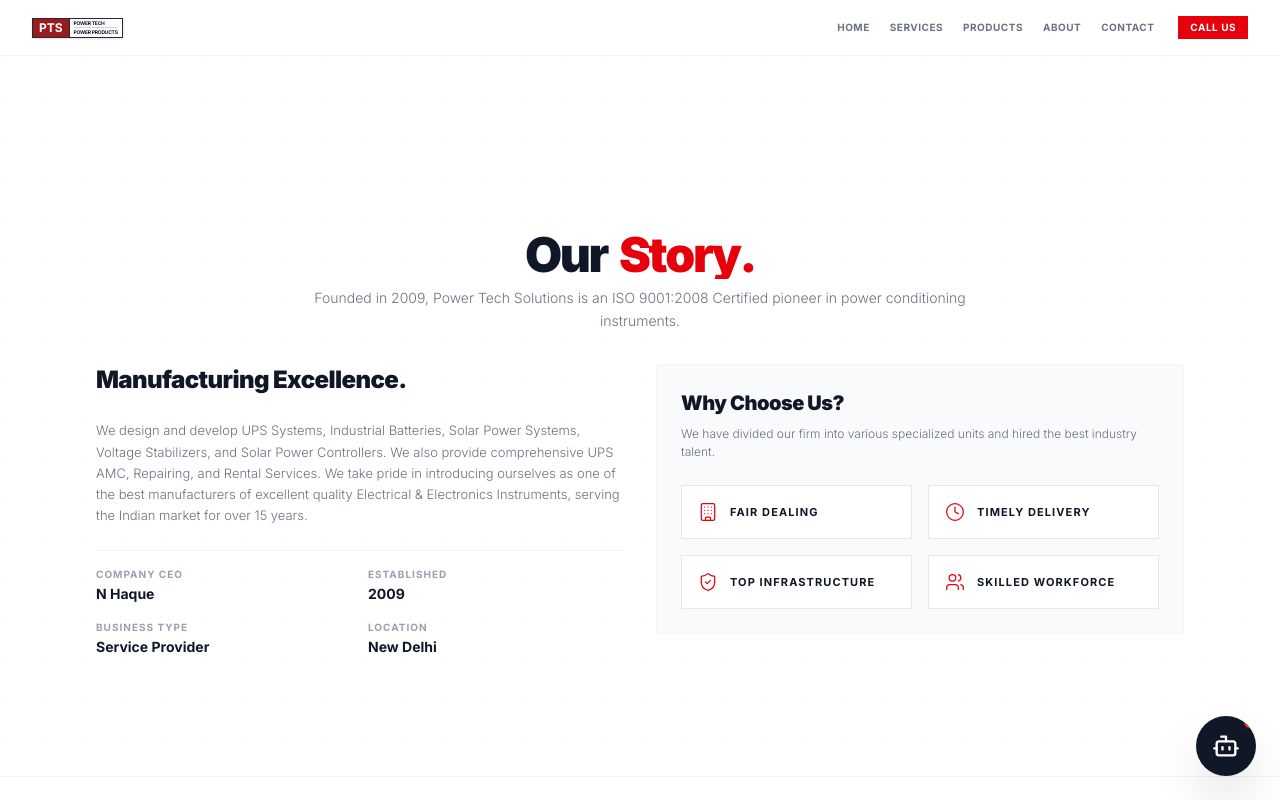
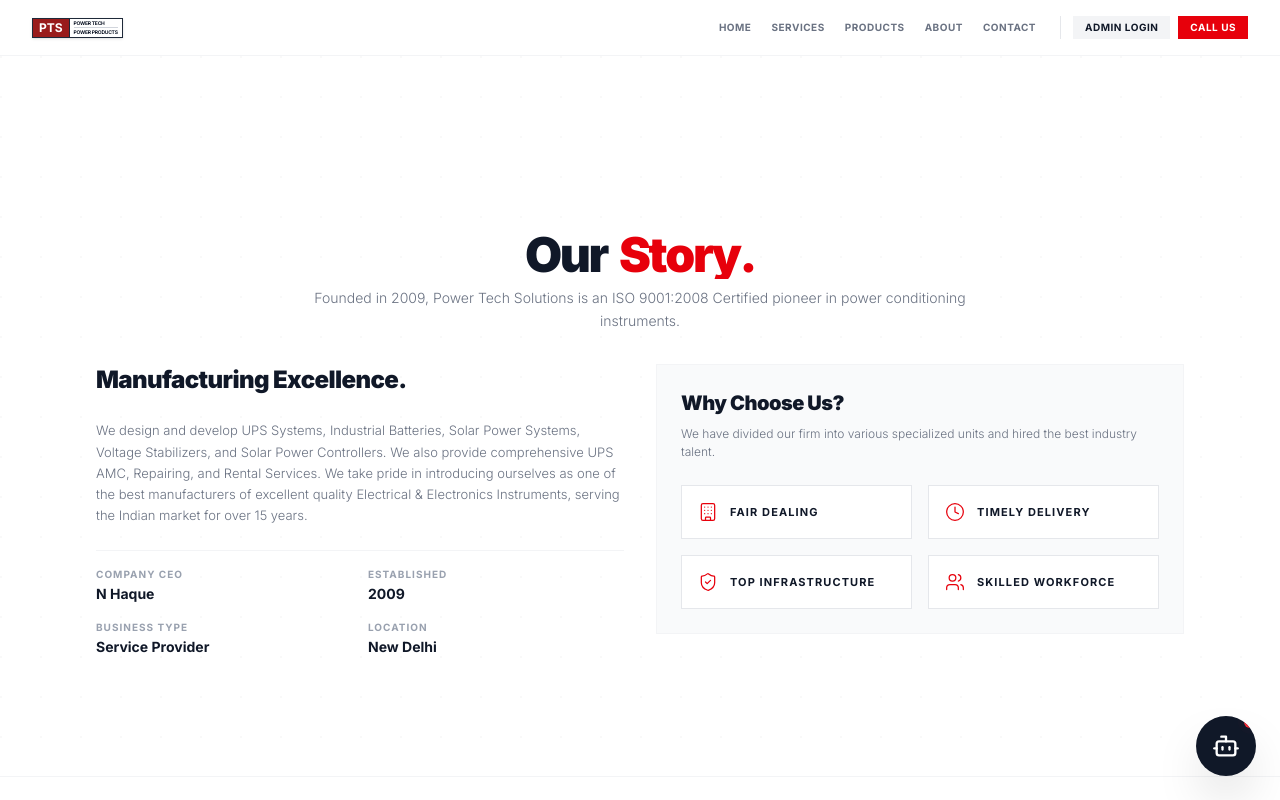
Before and after one commit to rizwan3659/powertech-solutions-website, a Next.js app: page /about in a window 1280 px wide. Shown: the top 800 px of the page. Built offline with nearby package versions, Linux system fonts and the light colour scheme.

Commit message:
Add Admin Login link to public header

```diff
--- a/src/components/Header.tsx
+++ b/src/components/Header.tsx
@@ -24,12 +24,20 @@
           <Link href="/products" className="hover:text-red-600 transition-colors">Products</Link>
           <Link href="/about" className="hover:text-red-600 transition-colors">About</Link>
           <Link href="/contact" className="hover:text-red-600 transition-colors">Contact</Link>
-          <a
-            href="tel:01129945496"
-            className="bg-red-600 text-white px-3 py-1 rounded-none hover:bg-red-700 transition-colors font-bold ml-1 shrink-0 text-[9px] sm:text-[10px]"
-          >
-            Call Us
-          </a>
+          <div className="flex items-center space-x-2 ml-1 border-l border-gray-200 pl-3">
+            <Link
+              href="/admin/login"
+              className="text-gray-900 bg-gray-100 hover:bg-gray-200 px-3 py-1 transition-colors font-bold shrink-0 text-[9px] sm:text-[10px]"
+            >
+              Admin Login
+            </Link>
+            <a
+              href="tel:01129945496"
+              className="bg-red-600 text-white px-3 py-1 rounded-none hover:bg-red-700 transition-colors font-bold shrink-0 text-[9px] sm:text-[10px]"
+            >
+              Call Us
+            </a>
+          </div>
         </nav>
       </div>
     </header>
```
